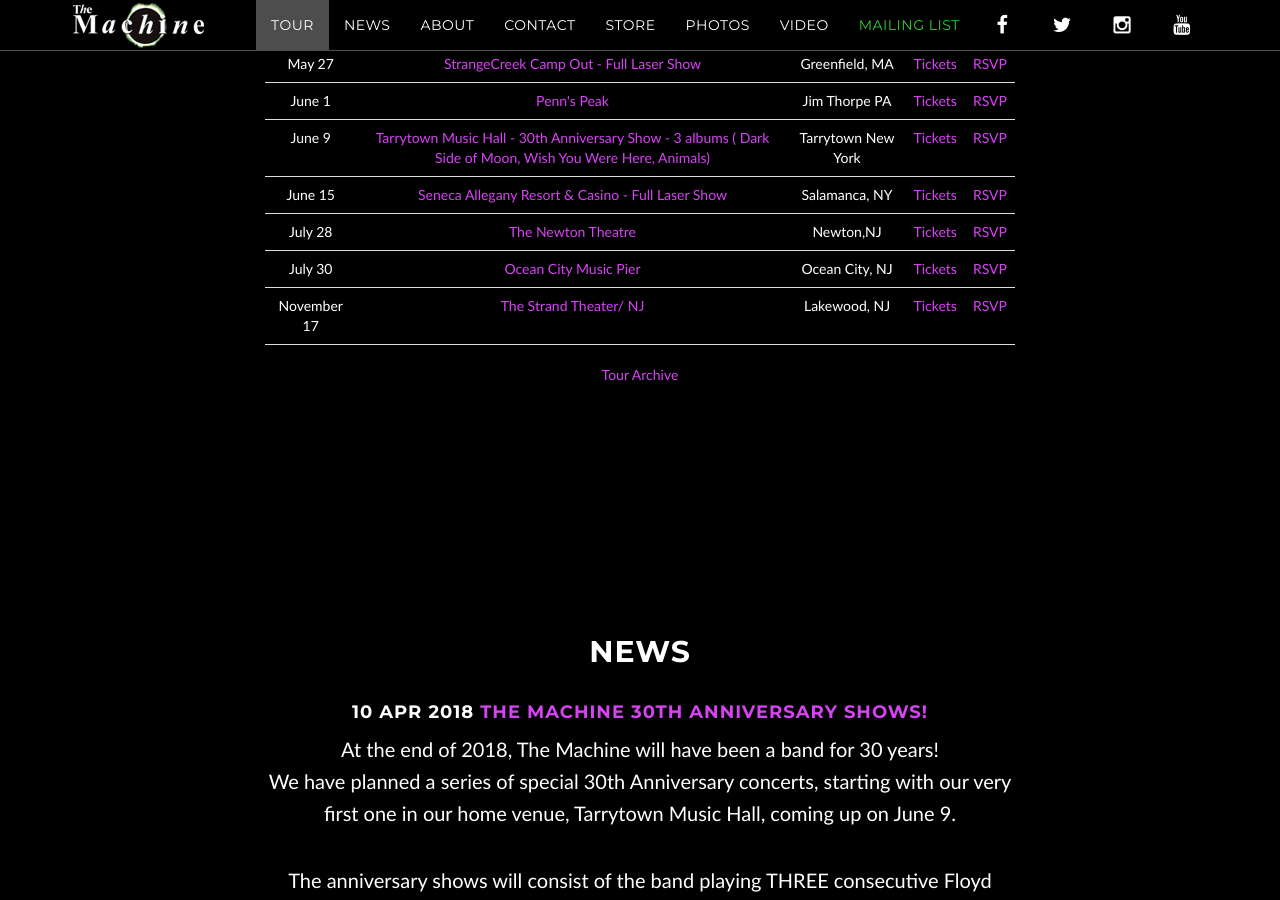
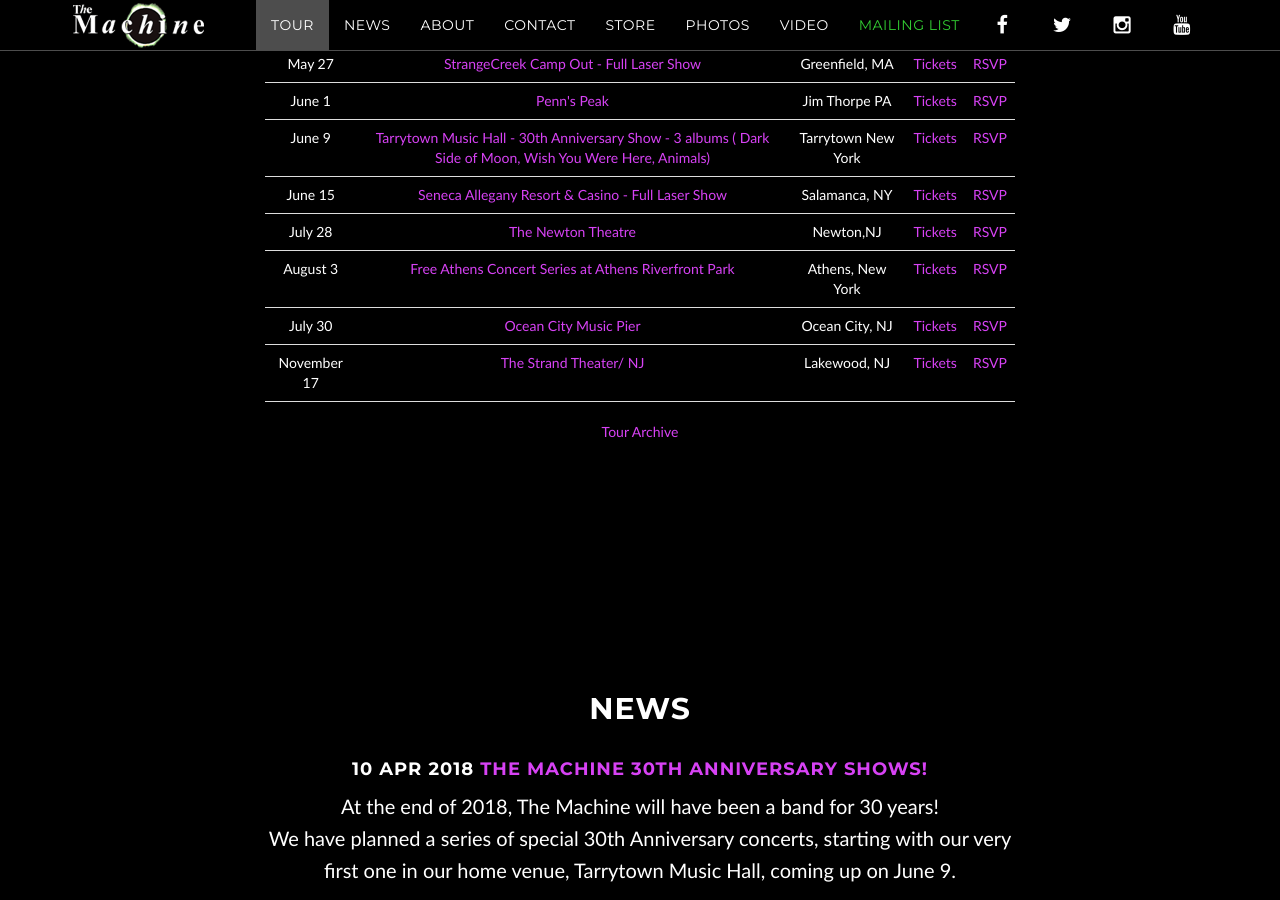
Before and after one commit to machineweb/machineweb.github.io, a Jekyll site: the page built from index.html, in a window 1280 px wide and 900 px high, scrolled down 1141 px. Built offline with Jekyll 4.4.1, drawn with Linux system fonts in a browser that asks for light colours; comment, search, counter and statistics services are not loaded.

Commit message:
New tour item

```diff
--- a/_data/tour.yml
+++ b/_data/tour.yml
@@ -3420,3 +3420,12 @@
     tickets-url: "https://ocnj.tix.com/Schedule.aspx?OrgNum=1541"
     rsvp-url: "https://www.facebook.com/events/473215399762480/"
     order: "1535342400000"
+
+
+  - date: "August 3 2018"
+    venue: "Free Athens Concert Series at Athens Riverfront Park"
+    venue-url: "https://www.facebook.com/events/1830055770399196/"
+    location: "Athens, New York"
+    tickets-url: ""
+    rsvp-url: "https://www.facebook.com/events/1830055770399196/"
+    order: "1533268800000"
```
